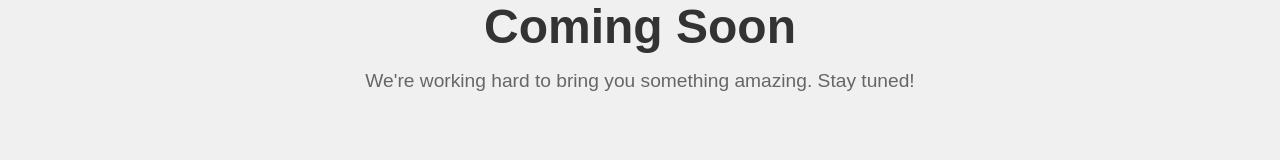
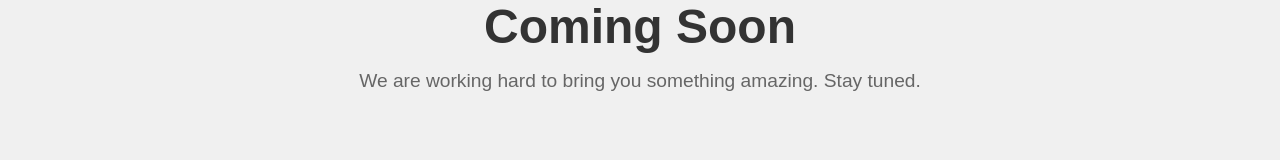
Before and after one commit to gautamkmahato/Law-firm, a Next.js app: page /team in a window 1280 px wide. Shown: the part 166-326 px from the top of the page. Built offline with nearby package versions, Linux system fonts and the light colour scheme.

Commit message:
new changes

```diff
--- a/app/components/ComingSoon.jsx
+++ b/app/components/ComingSoon.jsx
@@ -6,7 +6,7 @@
       <main className={styles.main}>
         <h1 className={styles.title}>Coming Soon</h1>
         <p className={styles.description}>
-          We're working hard to bring you something amazing. Stay tuned!
+          We are working hard to bring you something amazing. Stay tuned.
         </p>
         {/* <form className={styles.form}>
           <input
```
